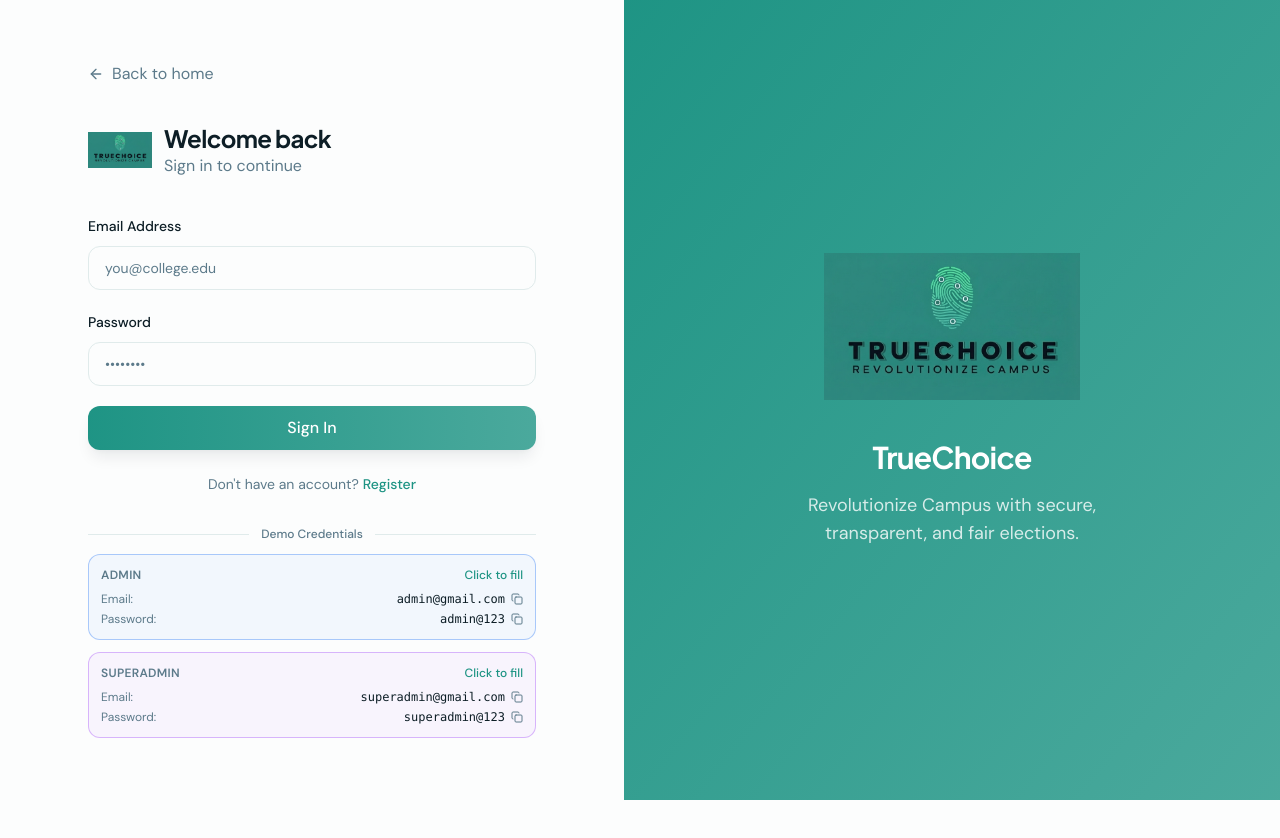
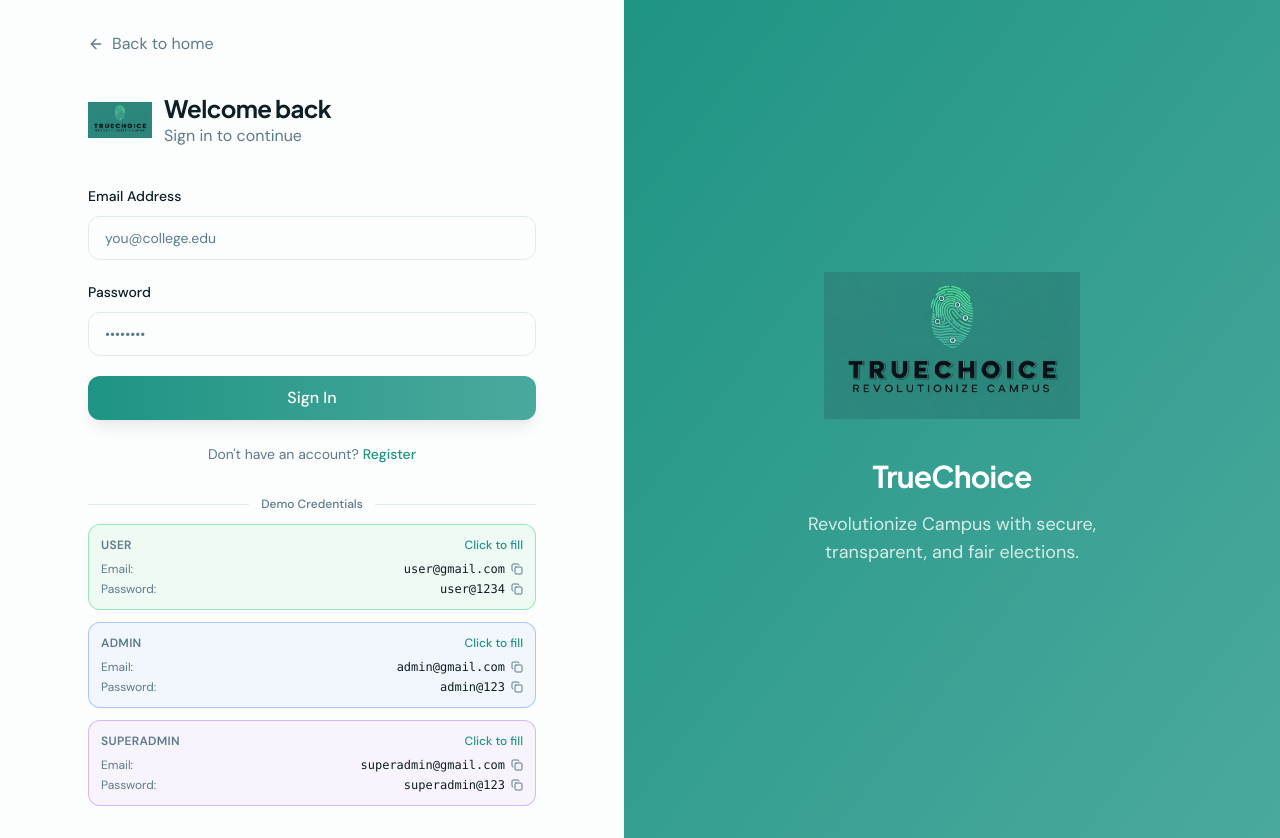
Before and after one commit to varun053101/TrueChoice-Frontend, a React (Vite) app: page /login in a window 1280 px wide. Before the commit the page ends 800 px from the top, so only its background shows below. Built offline with nearby package versions, Linux system fonts and the light colour scheme; no server answers; the HTML template or start-up script is replaced by a standard one.

Commit message:
add: example credentials

```diff
--- a/src/pages/Login.tsx
+++ b/src/pages/Login.tsx
@@ -59,6 +59,7 @@
   };
 
   const demoAccounts = [
+    { role: 'User', email: 'user@gmail.com', password: 'user@1234', color: 'border-green-500/40 bg-green-500/5' },
     { role: 'Admin', email: 'admin@gmail.com', password: 'admin@123', color: 'border-blue-500/40 bg-blue-500/5' },
     { role: 'Superadmin', email: 'superadmin@gmail.com', password: 'superadmin@123', color: 'border-purple-500/40 bg-purple-500/5' },
   ];
```
